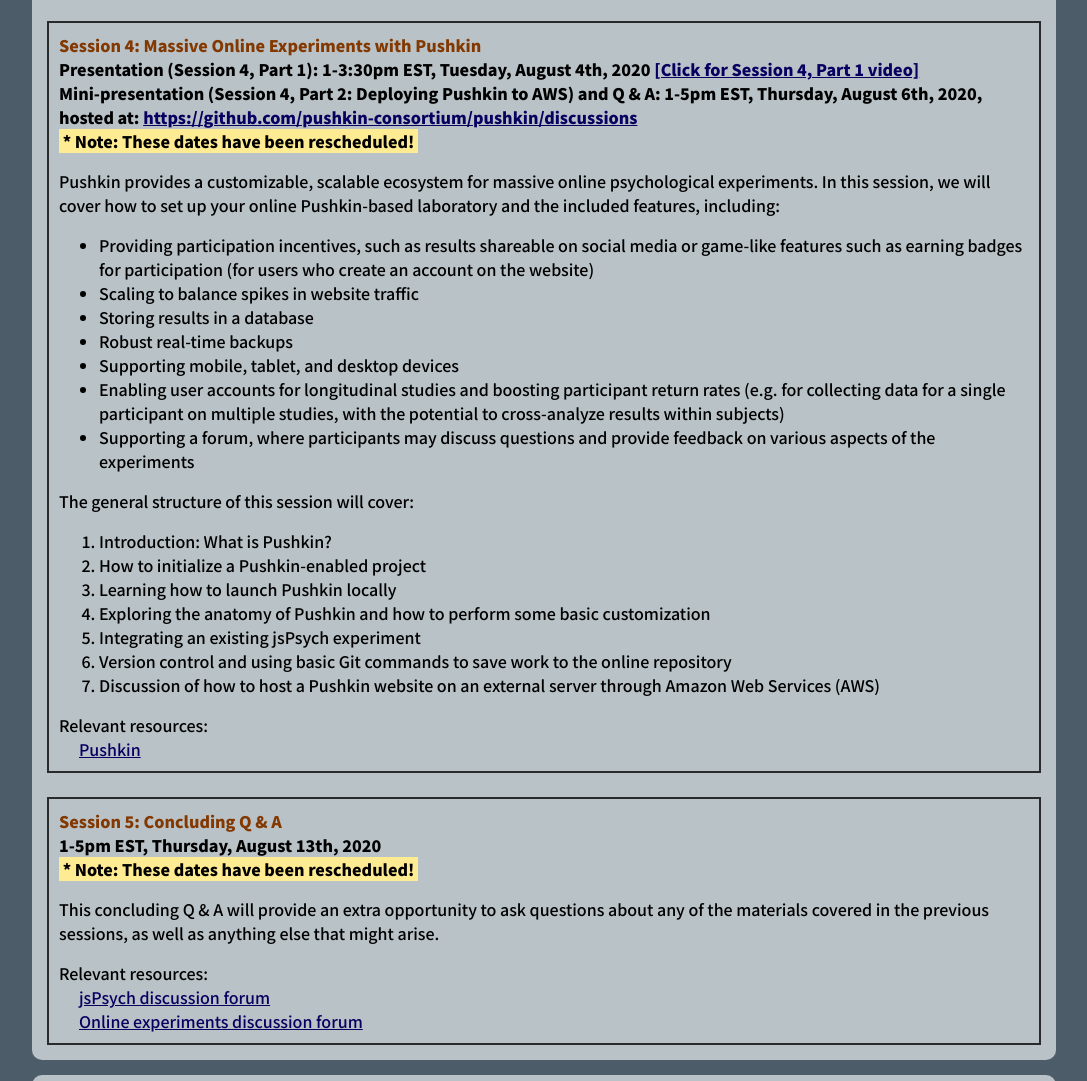
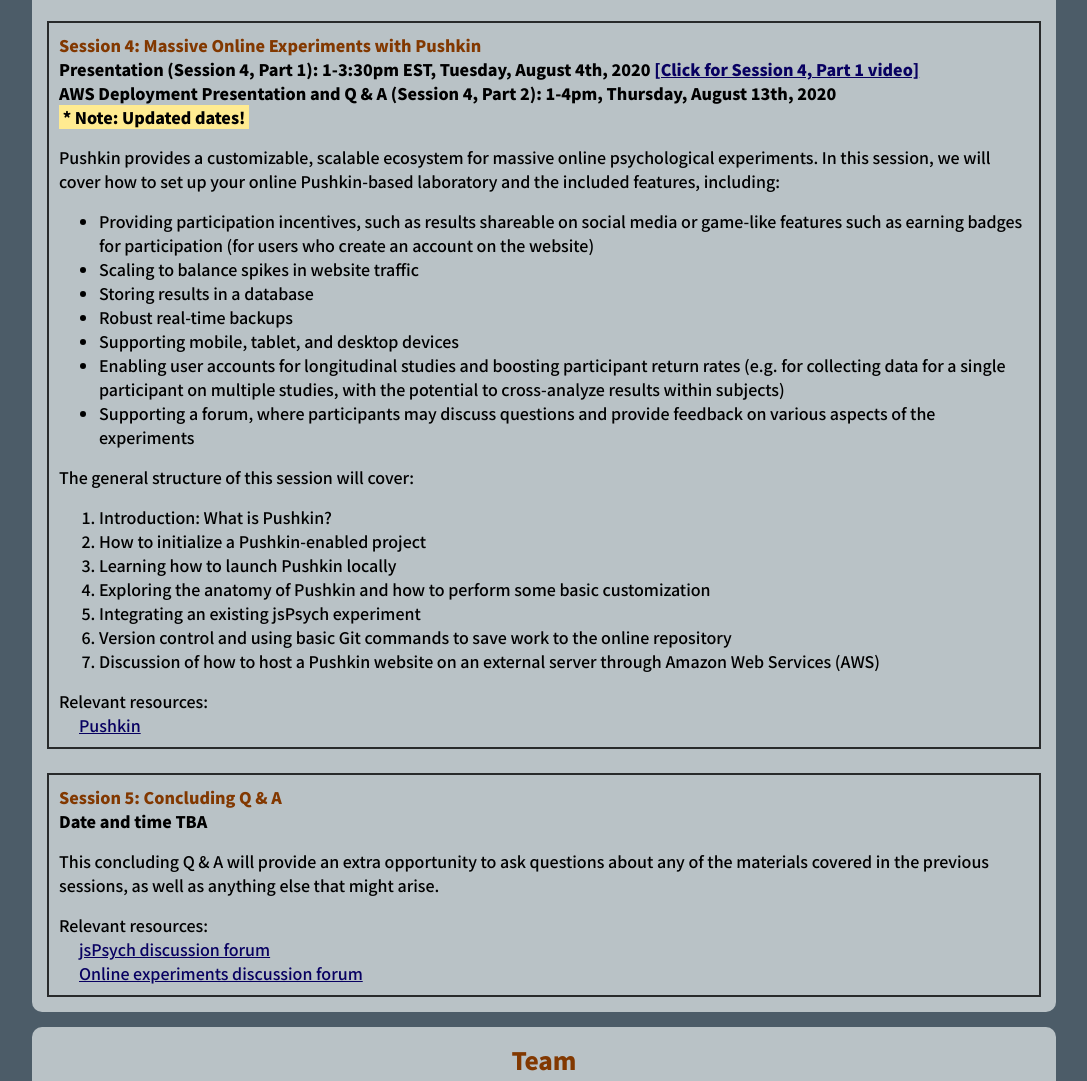
Before and after one commit to pushkin-consortium/movingresearchonline, a plain HTML site: page index.html in a window 1280 px wide. Shown: the part 2243-3324 px from the top of the page, without its empty margins (96-1183 px from the left). Drawn offline with Linux system fonts and the light colour scheme.

Commit message:
Updates to schedule

```diff
--- a/index.html
+++ b/index.html
@@ -202,11 +202,9 @@
                     Presentation (Session 4, Part 1): 1-3:30pm EST, Tuesday, August 4th, 2020 <a
                         href="https://youtu.be/7Ns6kty0UGw" target="_blank" rel="noreferrer">[Click for Session 4, Part
                         1 video]</a><br />
-                    Mini-presentation (Session 4, Part 2: Deploying Pushkin to AWS) and Q & A: 1-5pm EST, Thursday,
-                    August 6th, 2020, hosted at: <a href="https://github.com/pushkin-consortium/pushkin/discussions"
-                        target="_blank"
-                        rel="noreferrer">https://github.com/pushkin-consortium/pushkin/discussions</a></strong><br />
-                <strong class="notice">&nbsp;* Note: These dates have been rescheduled!&nbsp;</strong>
+                    AWS Deployment Presentation and Q & A (Session 4, Part 2): 1-4pm, Thursday, August 13th,
+                    2020</strong><br />
+                <strong class="notice">&nbsp;* Note: Updated dates!&nbsp;</strong>
                 <p>
                     Pushkin provides a customizable, scalable ecosystem for massive online psychological experiments. In
                     this session, we will cover how to set up your online Pushkin-based laboratory and the included
@@ -251,8 +249,7 @@
 
             <div class="session">
                 <strong><span class="card-subtitle">Session 5: Concluding Q & A</span><br />
-                    1-5pm EST, Thursday, August 13th, 2020<br />
-                    <strong class="notice">&nbsp;* Note: These dates have been rescheduled!&nbsp;</strong>
+                    Date and time TBA<br />
                 </strong>
                 <p>
                     This concluding Q & A will provide an extra opportunity to ask questions about any of the materials
```
